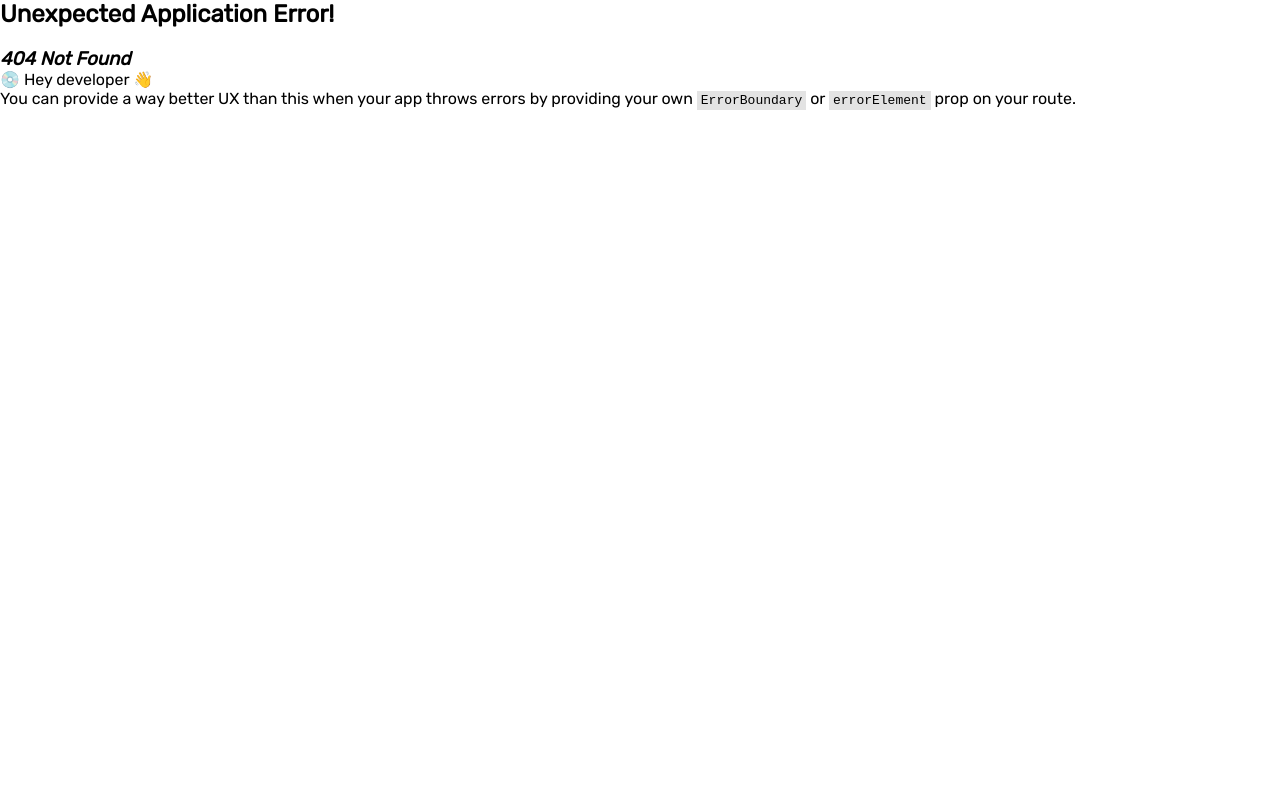
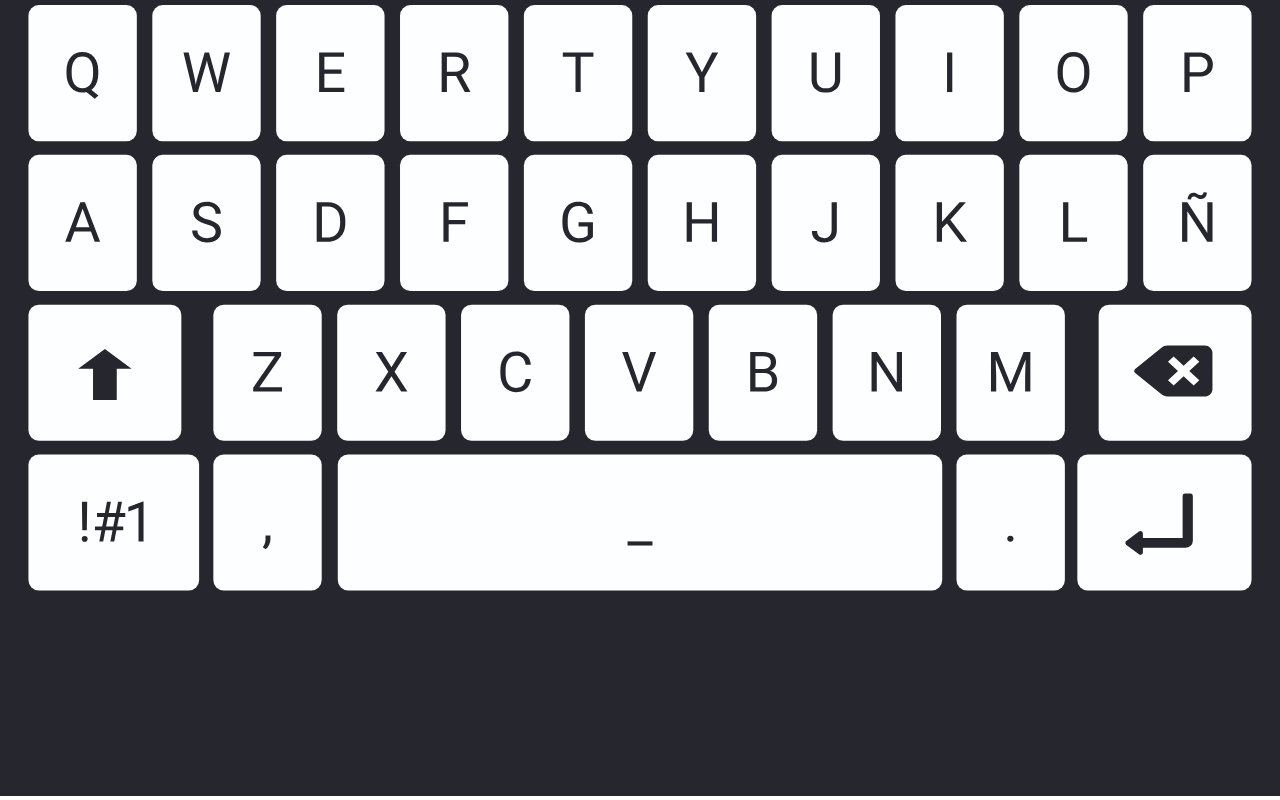
Before and after one commit to FranAlamo/Front-App-AUDN, a React (Vite) app: page /sesion in a window 1280 px wide. Before the commit this address had no page. Built offline with nearby package versions, Linux system fonts and the light colour scheme.

Commit message:
subida de carpeta teclado

```diff
--- a/src/Pages/inicio-sesion/Inicio_sesion.jsx
+++ b/src/Pages/inicio-sesion/Inicio_sesion.jsx
@@ -2,6 +2,8 @@ import React from 'react'
 import teclado from '../../assets/imagenes/teclado/keyboard.svg'
 import flechaAtras from '../../assets/icons/flecha-atras.svg'
 import "./inicio_sesion.css"
+import InputComponent from "../../components/input/input"
+
 
 function Inicio_sesion () {
   return (
@@ -12,9 +14,9 @@ function Inicio_sesion () {
       </header>
       <form action="submit" className='form-sesion'>
         <label>Nombre de Usuario o E-mail</label>
-
+        <InputComponent/>
         <label>Contraseña</label>
-
+        <InputComponent/>
       </form>
       <div className='keyboard'>
         <img src={teclado} alt="" className='image-keyboard'/>
--- a/src/Pages/inicio-sesion/inicio_sesion.css
+++ b/src/Pages/inicio-sesion/inicio_sesion.css
@@ -13,3 +13,12 @@ body {
 .image-keyboard {
     width: 100vw;
 }
+
+.form-sesion {
+  text-align: center;
+  margin-top: 15%;
+}
+
+label {
+    gap: 10px;
+}
--- a/src/main.jsx
+++ b/src/main.jsx
@@ -20,6 +20,7 @@ import Configuracion from "./Pages/configuracion/Configuracion.jsx";
 import Inicio from "./Pages/inicio/Inicio.jsx";
 import MusicaContextual from "./Pages/musicaContextual/musicaContextual.jsx";
 import Registro from "./Pages/registro/Registro.jsx";
+import Inicio_sesion from "./Pages/inicio-sesion/Inicio_sesion.jsx";
 
 const router = createBrowserRouter([
   { path: "/", element: <Inicio /> },
@@ -29,6 +30,7 @@ const router = createBrowserRouter([
   { path: "/perfil", element: <Perfil /> },
   { path: "/configuracion", element: <Configuracion /> },
   { path: "/musicacontextual", element: <MusicaContextual /> },
+  { path: "/sesion", element: <Inicio_sesion /> }
 ]);
 
 ReactDOM.createRoot(document.getElementById("root")).render(
```
